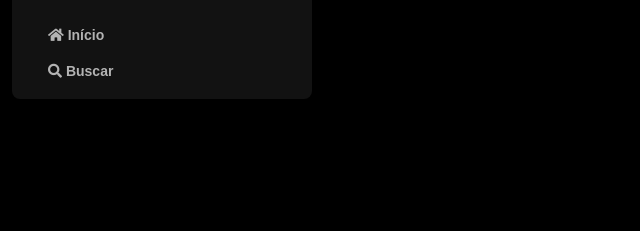
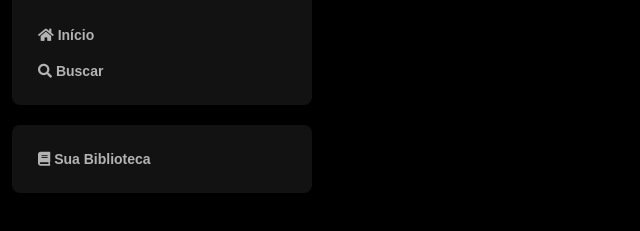
Before and after one commit to driellemorodes/imersao-frontend-alura, a plain HTML site: page index.html in a window 1280 px wide. Shown: the part 55-286 px from the top of the page, without its empty margins (0-640 px from the left). Drawn offline with Linux system fonts and the light colour scheme.

Commit message:
Desafio da Aula 01 Adiciona a aba "Sua biblioteca" na sidebar

```diff
--- a/index.html
+++ b/index.html
@@ -26,7 +26,6 @@
           <a href="">
             <img src="assets/icons/logo-spotify.png" alt="Logo" />
           </a>
-          <div>
           <ul>
             <li>
               <a href="">
@@ -42,7 +41,16 @@
             </li>
           </ul>
         </div>
-        </div>
+      </nav>
+      <nav class="sidebar_library">
+        <ul>
+          <li>
+            <a href="">
+              <span class="fa fa-book"></span>
+              <span>Sua Biblioteca</span></a
+            >
+          </li>
+        </ul>
       </nav>
     </div>
   </body>
--- a/style.css
+++ b/style.css
@@ -6,6 +6,7 @@ body {
   position: fixed;
   top: 0;
   left: 0;
+  right: 0;
   bottom: 0;
   padding: 12px;
   width: 300px;
@@ -14,21 +15,17 @@ body {
 .sidebar_navigation {
   background-color: #121212;
   border-radius: 8px;
-  padding: 16px 0 0 16px;
+  padding: 16px;
 }
 
 .sidebar_navigation .logo img {
   display: flex;
   width: 80px;
-}
-
-.sidebar nav ul {
-  margin-top: 20px;
-  padding: 0 20px 10px 20px;
+  margin-bottom: 20px;
 }
 
 .sidebar nav ul li {
-  padding: 10px 0;
+  padding: 10px;
 }
 
 .sidebar nav ul li a {
@@ -38,3 +35,10 @@ body {
   font-size: 14px;
   font-family: "DM Sans", sans-serif;
 }
+
+.sidebar_library {
+  background-color: #121212;
+  border-radius: 8px;
+  padding: 16px;
+  margin-top: 20px;
+}
```
Lines whose indentation alone changed are shown as unchanged.
